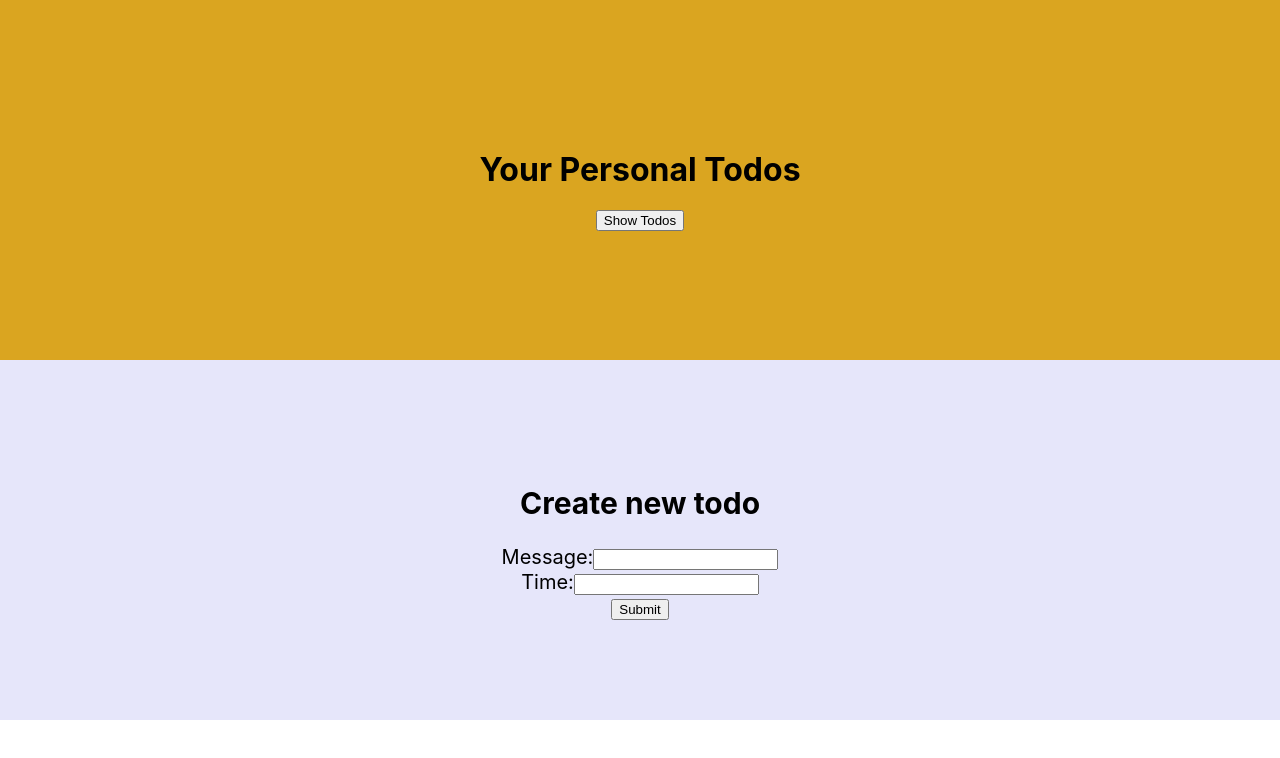
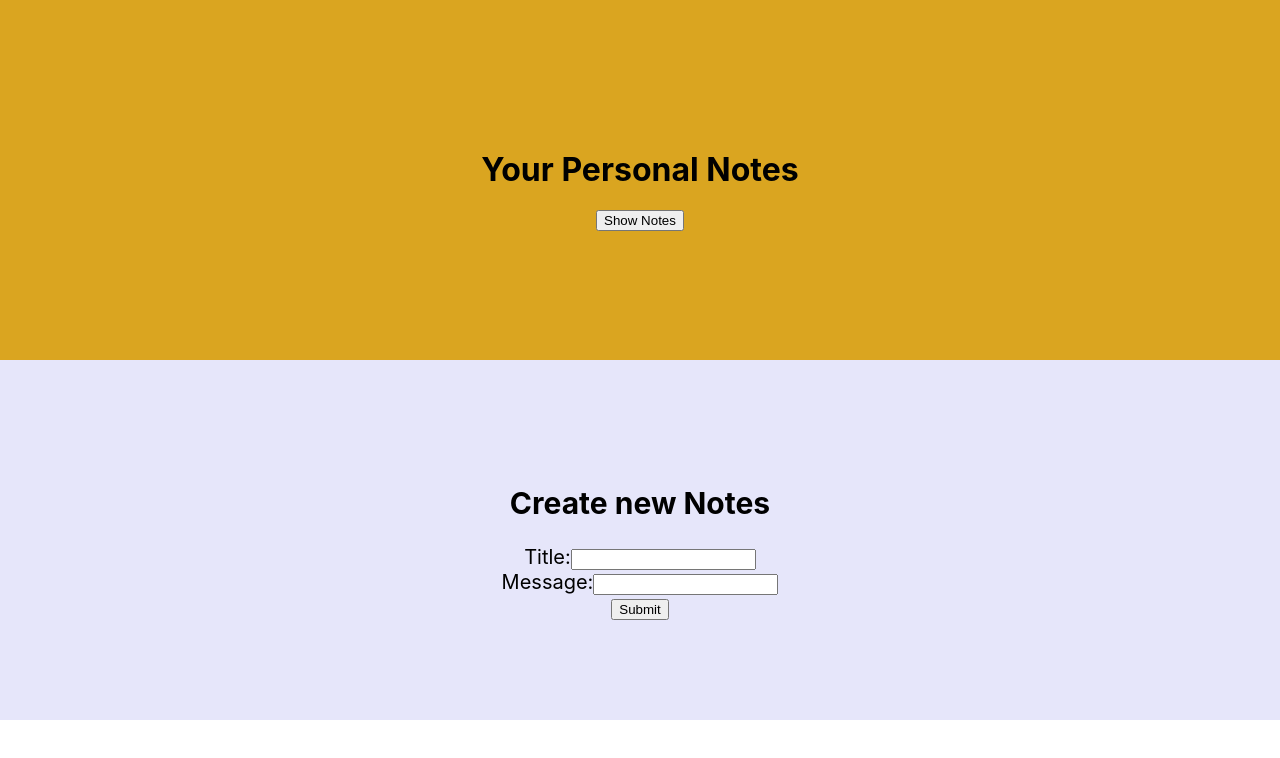
Before and after one commit to anxmukul/api-server-ui, a React (Create React App) app: page / in a window 1280 px wide. Shown: the top 758 px of the page. Built offline with nearby package versions, Linux system fonts and the light colour scheme.

Commit message:
Migrate from todo to notes app

```diff
--- a/src/CreateTodos.js
+++ b/src/CreateTodos.js
@@ -4,9 +4,9 @@ import React from 'react';
 class CreateTodos extends React.Component {
     constructor(props) {
         super(props);
-        this.state = { message: '', time: '', isPosted: false };
+        this.state = { message: '', title: '', isPosted: false };
         this.handleChangeMessage = this.handleChangeMessage.bind(this);
-        this.handleChangeTime = this.handleChangeTime.bind(this);
+        this.handleChangeTitle = this.handleChangeTitle.bind(this);
         this.handleSubmit = this.handleSubmit.bind(this);
     }
 
@@ -14,8 +14,8 @@ class CreateTodos extends React.Component {
         this.setState({ message: event.target.value });
     }
 
-    handleChangeTime(event) {
-        this.setState({ time: event.target.value });
+    handleChangeTitle(event) {
+        this.setState({ title: event.target.value });
 
     }
 
@@ -29,7 +29,7 @@ class CreateTodos extends React.Component {
             headers: {
                 'Content-Type': 'application/json',
             },
-            body: JSON.stringify({ time: this.state.time, message: this.state.message }),
+            body: JSON.stringify({ title: this.state.title, message: this.state.message }),
         })
             .then(response => response.json())
             .then(data => {
@@ -39,7 +39,7 @@ class CreateTodos extends React.Component {
     }
 
     handleCreateClick = () => {
-        this.setState({message: '', time: '', isPosted: false})
+        this.setState({message: '', title: '', isPosted: false})
     }
 
     render() {
@@ -47,10 +47,10 @@ class CreateTodos extends React.Component {
             console.log('again in render')
             return (
                 <div className = "After-creation">
-                    <h3>ceated</h3>
-                    <h4>Time: {JSON.stringify(this.state.time)}</h4>
+                    <h3>Created</h3>
+                    <h4>Title: {JSON.stringify(this.state.title)}</h4>
                     <h4>Message: {JSON.stringify(this.state.message)}</h4>
-                    <Button onClick={ this.handleCreateClick } type = "primary">Create Todos</Button>
+                    <Button onClick={ this.handleCreateClick } type = "primary">Create Notes</Button>
                 </div>
             )
         }
@@ -58,13 +58,13 @@ class CreateTodos extends React.Component {
             return (
                 <div className = "Creation">
                     <form onSubmit={this.handleSubmit}>
-                    <h2>Create new todo</h2>
+                    <h2>Create new Notes</h2>
                     <label className = "Form">
+                    Title:
+                      <input type="text" value={this.state.title} onChange={this.handleChangeTitle}></input>
+                      <br></br>
                         Message:
                     <input type="text" value={this.state.message} onChange={this.handleChangeMessage} />
-                    <br></br>
-                    Time:
-                      <input type="text" value={this.state.time} onChange={this.handleChangeTime}></input>
                     </label>
                     <br></br>
                     <input type="submit" value="Submit" />
--- a/src/ShowTodos.js
+++ b/src/ShowTodos.js
@@ -5,7 +5,7 @@ import { Button } from 'antd';
 class ShowTodos extends React.Component {
   constructor(props) {
     super(props);
-    this.state = { todos: [''], isFetchComplete: false, updateRequest: false, deleteRequest: false, todoID: -1, todoMessage: '', todoTime: '' };
+    this.state = { todos: [''], isFetchComplete: false, updateRequest: false, deleteRequest: false, forid: -1, todoMessage: '', todotitle: '' };
   }
 
   fetchData = () => {
@@ -20,20 +20,17 @@ class ShowTodos extends React.Component {
   }
   updateTodo = (arg, arg1, arg2) => {
     console.log('Inside update Component', arg);
-    this.setState({ updateRequest: true, todoID: arg, todoMessage: arg1, todoTime: arg2});
-    console.log(this.state.todoID);
+    this.setState({ updateRequest: true, forid: arg, todoMessage: arg1, todotitle: arg2});
+    console.log(this.state.forid);
 
   }
   deleteTodo = (arg) => {
     console.log('Inside delete Component', arg);
-    this.setState({deleteRequest: true, todoID: arg});
-    console.log(this.state.todoID);
+    this.setState({deleteRequest: true, forid: arg});
+    console.log(this.state.forid);
     fetch(`https://guarded-taiga-87327.herokuapp.com/todo/${arg}`, {
             method: 'DELETE',
-            headers: {
-                'Content-Type': 'application/json',
-            },
-            body: JSON.stringify({ time: this.state.time, message: this.state.message }),
+            headers: {'Content-Type': 'application/json'}
         })
             .then(response => response.json())
             .then(data => {
@@ -43,10 +40,10 @@ class ShowTodos extends React.Component {
 
   getTableData = (err, data) => {
     return this.state.todos.map((todo) => {
-      return (<tr><td>{todo.message}</td>
-        <td>{todo.time}</td>
-        <td><Button onClick={() => this.updateTodo(todo.todo_id, todo.message, todo.time)} type = "primary">Update</Button></td>
-        <td><Button onClick={() => this.deleteTodo(todo.todo_id)} type = "ghost">Delete</Button></td></tr>)
+      return (<tr><td>{todo.title}</td>
+        <td>{todo.message}</td>
+        <td><Button onClick={() => this.updateTodo(todo.id, todo.message, todo.title)} type = "primary">Update</Button></td>
+        <td><Button onClick={() => this.deleteTodo(todo.id)} type = "ghost">Delete</Button></td></tr>)
     })
   }
 
@@ -63,20 +60,20 @@ class ShowTodos extends React.Component {
       console.log(this.state);
       return (
         <div>
-          <UpdateTodos id={this.state.todoID} time={this.state.todoTime} message = {this.state.todoMessage}/>
+          <UpdateTodos id={this.state.forid} title={this.state.todotitle} message = {this.state.todoMessage}/>
         </div>
       )
     }
     if (this.state.isFetchComplete) {
       return (
         <div className="Table">
-          <table id='todos'>
-          <h1>My Todos</h1>
+          <table id ='todos'>
+          <h1>My Notes</h1>
           <tbody>
             {this.getTableData()}
           </tbody>
         </table >
-          <Button onClick={this.fetchData}  type="primary">Show Todos</Button>
+          <Button onClick={this.fetchData}  type="primary">Show Notes</Button>
           {/* <button className="Button"></button> */}
         </div>)
     }
@@ -84,8 +81,8 @@ class ShowTodos extends React.Component {
       console.log('in else')
       return (
         <div className="Main">
-          <h1>Your Personal Todos</h1>
-          <Button onClick={this.fetchData} type = "primary">Show Todos</Button>
+          <h1>Your Personal Notes</h1>
+          <Button onClick={this.fetchData} type = "primary">Show Notes</Button>
           {/* <h2>{JSON.stringify(this.state.todos)}.</h2> */}
         </div>
       );
--- a/src/UpdateTodos.js
+++ b/src/UpdateTodos.js
@@ -3,9 +3,9 @@ import { Button } from 'antd';
 class UpdateTodos extends React.Component {
     constructor(props) {
         super(props);
-        this.state = { message: this.props.message, time: this.props.time, isUpdated: false, showTodo: false }
+        this.state = { message: this.props.message, title: this.props.title, isUpdated: false, showTodo: false }
         this.handleChangeMessage = this.handleChangeMessage.bind(this);
-        this.handleChangeTime = this.handleChangeTime.bind(this);
+        this.handleChangeTitle = this.handleChangeTitle.bind(this);
         this.handleSubmit = this.handleSubmit.bind(this);
     }
     handleChangeMessage(event) {
@@ -13,9 +13,9 @@ class UpdateTodos extends React.Component {
         this.setState({ message: event.target.value });
     }
 
-    handleChangeTime(event) {
+    handleChangeTitle(event) {
         console.log('sfdfsf')
-        this.setState({ time: event.target.value });
+        this.setState({ title: event.target.value });
 
     }
     handleCreateClick = () => {
@@ -30,7 +30,7 @@ class UpdateTodos extends React.Component {
             headers: {
                 'Content-Type': 'application/json',
             },
-            body: JSON.stringify({ time: this.state.time, message: this.state.message }),
+            body: JSON.stringify({ title: this.state.title, message: this.state.message }),
         })
             .then(response => response.json())
             .then(data => {
@@ -44,8 +44,9 @@ class UpdateTodos extends React.Component {
             return (
                 <div className = "Table">
                     <table>
-                        <tr><td>{this.state.message}</td>
-                            <td>{this.state.time}</td>
+                        <tr>
+                        <td>{this.state.title}</td>
+                            <td>{this.state.message}</td>
                         </tr>
                     </table>
                 </div>
@@ -55,23 +56,23 @@ class UpdateTodos extends React.Component {
             return (
                 <div className="After-updation">
                     <h3>Updated</h3>
-                    <h4>Time: {JSON.stringify(this.state.time)}</h4>
+                    <h4>Title: {JSON.stringify(this.state.title)}</h4>
                     <h4>Message: {JSON.stringify(this.state.message)}</h4>
-                    <Button onClick={this.handleCreateClick} type = "primary">Show Todos</Button>
+                    <Button onClick={this.handleCreateClick} type = "primary">Show Notes</Button>
                 </div>
             )
         }
         return (
             <div className="Update">
-                <h3>Your todo id {this.props.id}</h3>
+                <h3>Your Notes id {this.props.id}</h3>
                 <form onSubmit={this.handleSubmit}>
-                    <h2>Update todo</h2>
+                    <h2>Update Notes</h2>
                     <label>
+                    Title:
+                      <input type="text" value={this.state.title} onChange={this.handleChangeTitle}></input>
+                      <br></br>
                         Message:
                     <input type="text" value={this.state.message} onChange={this.handleChangeMessage} />
-                        <br></br>
-                    Time:
-                      <input type="text" value={this.state.time} onChange={this.handleChangeTime}></input>
                     </label>
                     <br></br>
                     <input type="submit" value="Update" />
```
